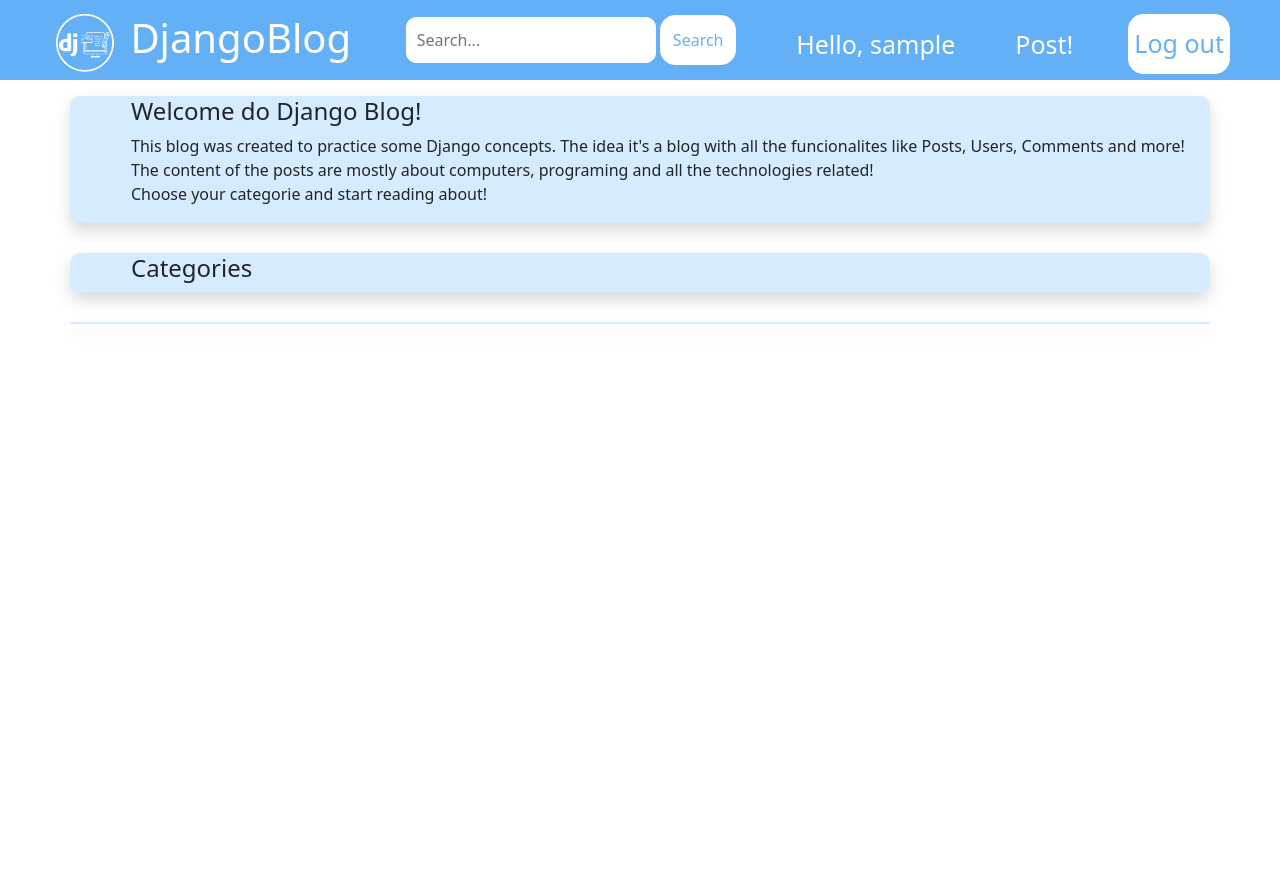
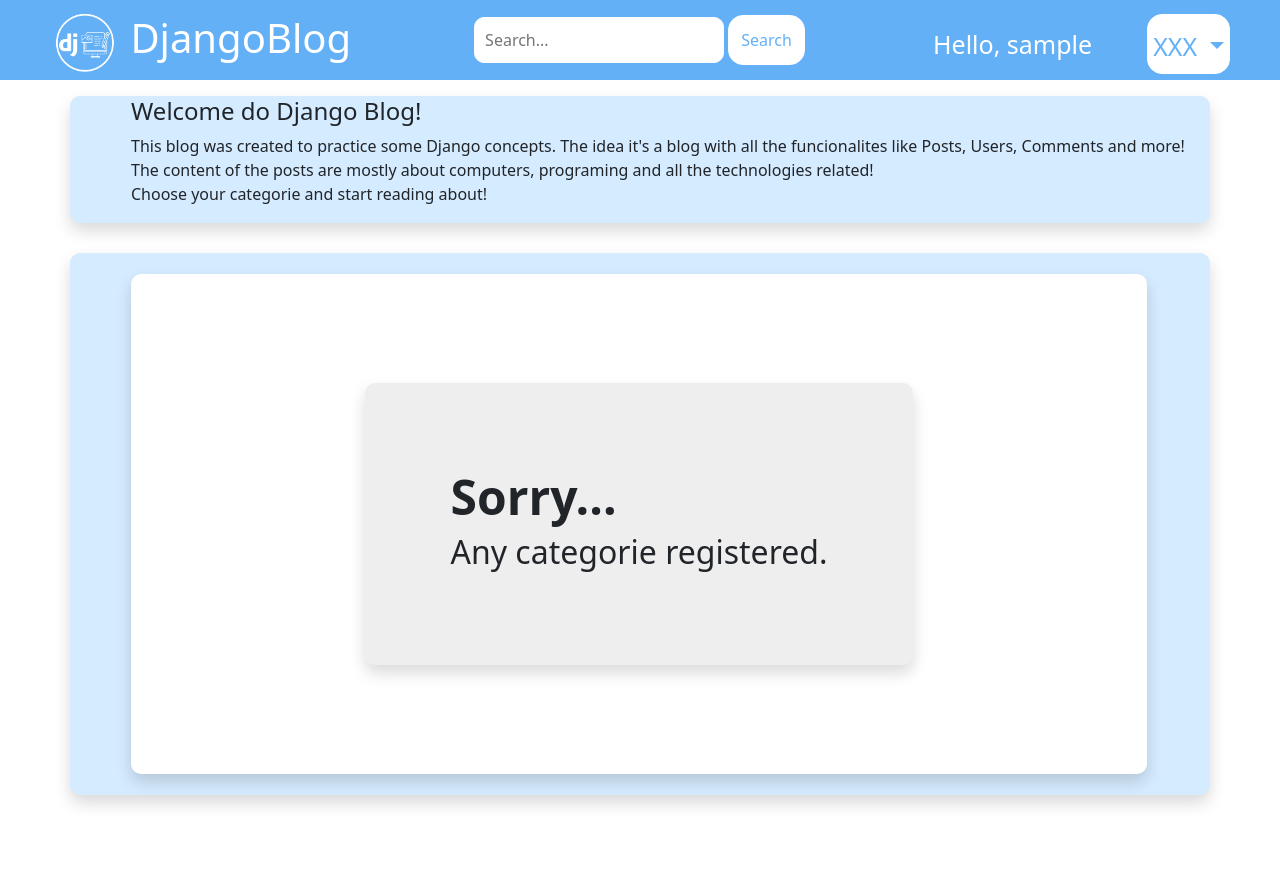
Before and after one commit to AndredeQueirozPatrinicola/blog_django, a Django app: page / in a window 1280 px wide. Run offline with Django 4.2, Linux system fonts and the light colour scheme; the visitor is signed in with stand-in values (Sample User, id 1); data that the repository does not hold is empty.

Commit message:
melhora navbar

```diff
--- a/templates/base.html
+++ b/templates/base.html
@@ -28,9 +28,20 @@
             {% if request.user.is_authenticated %}
             <a href="/perfil" class="login-icon">Hello, {{ user.get_username }}</a>
 
-            <a href="/post-categoria/" class='login-icon'>Post!</a>
+            <!-- <a href="/post-categoria/" class='login-icon'>Post!</a> -->
 
-            <a href="/logout/" class="signup-icon">Log out</a>
+            <!-- <a href="/logout/" class="signup-icon">Log out</a> -->
+            <div class="">
+                <button type="button" class="signup-icon dropdown-toggle" data-bs-toggle="dropdown" data-bs-display="static" aria-expanded="false">
+                  XXX
+                </button>
+                <ul class="dropdown-menu dropdown-menu-lg-end me-4">
+                  <li><a href="/post-categoria/" class='dropdown-item'>Post!</a></li>
+                  <li><a href="/perfil" class="dropdown-item">Settings</a></li>
+                  <li><a href="/logout/" class="dropdown-item">Log out</a></li>
+                </ul>
+              </div>
+
 
             {% else %}
             <a href="/login/" class='login-icon'>Log In</a>
--- a/templates/index.html
+++ b/templates/index.html
@@ -13,6 +13,7 @@
         Choose your categorie and start reading about!
     </p>
 </div>
+{% if categoria %}
 <div class="container d-flex flex-wrap align-items-center main-div shadow">
     <h4>Categories</h4>
 </div>
@@ -28,6 +29,16 @@
         </div>
     </div>
 {% endfor %}
+{% else %}
+<div class="container d-flex flex-wrap align-items-center main-div shadow">
+    <div class="no-post shadow">
+        <div class="no-post-children shadow">
+            <h4 class="font-sorry">Sorry...</h4>
+            <h6 class="font-no-post">Any categorie registered.</h6>
+        </div>
+    </div>
+</div>
+{% endif %}
 </div>
 
 {% endblock %}
```
